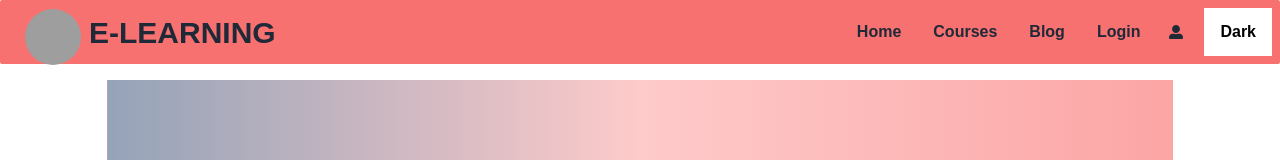
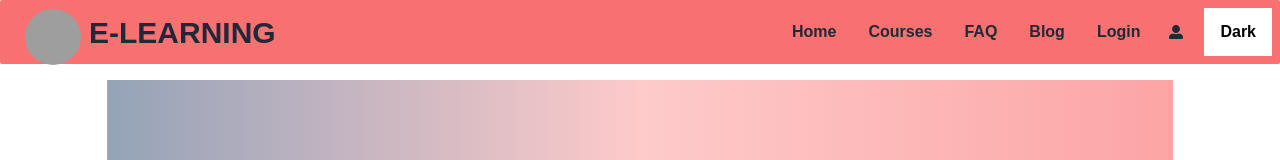
Before and after one commit to Joy5k/E-learning-client, a React (Create React App) app: page / in a window 1280 px wide. Shown: the top 160 px of the page. Built offline with nearby package versions, Linux system fonts and the light colour scheme; no server answers; grey boxes are pictures that could not be loaded; the HTML template or start-up script is replaced by a standard one.

Commit message:
added faq section

```diff
--- a/src/Routes/Routes/Routes.js
+++ b/src/Routes/Routes/Routes.js
@@ -5,6 +5,7 @@ import CheckOut from "../../pages/Courses/CheckOut/CheckOut";
 import CourseDetails from "../../pages/Courses/CourseDetails/CourseDetails";
 import Courses from "../../pages/Courses/Courses";
 import ErrorPage from "../../pages/ErrorPage/ErrorPage";
+import FAQ from "../../pages/FAQ/FAQ";
 import Home from "../../pages/Home/Home";
 import Login from "../../pages/LoginOrRegister/Login/Login";
 import SignUp from "../../pages/LoginOrRegister/SignUp/SignUp";
@@ -33,7 +34,10 @@ export const routes = createBrowserRouter([
                 path: '/blog',
                 element:<Blog></Blog>
             },
-
+            {
+                path: '/faq',
+                element:<FAQ></FAQ>
+            },
 
             {
                 path: '/courses',
--- /dev/null
+++ b/src/pages/FAQ/FAQ.js
@@ -0,0 +1,11 @@
+import React from 'react';
+
+const FAQ = () => {
+    return (
+        <div>
+            <h2 className='text-4xl font-bold'>This is FAQ</h2>
+        </div>
+    );
+};
+
+export default FAQ;
--- a/src/pages/shared/Header/Header.js
+++ b/src/pages/shared/Header/Header.js
@@ -47,6 +47,8 @@ const Header = () => {
                 Courses
               </Link>
             </li>
+            <li className='font-semibold'><Link to='/faq'>FAQ</Link></li>
+
             <li className='font-semibold' ><Link to='/blog'>Blog</Link></li>
             <li className='font-semibold'>
               {
```
Also changed, not shown: firebase.json (added), 1 other file (tests, documents, lock files or other folders).
